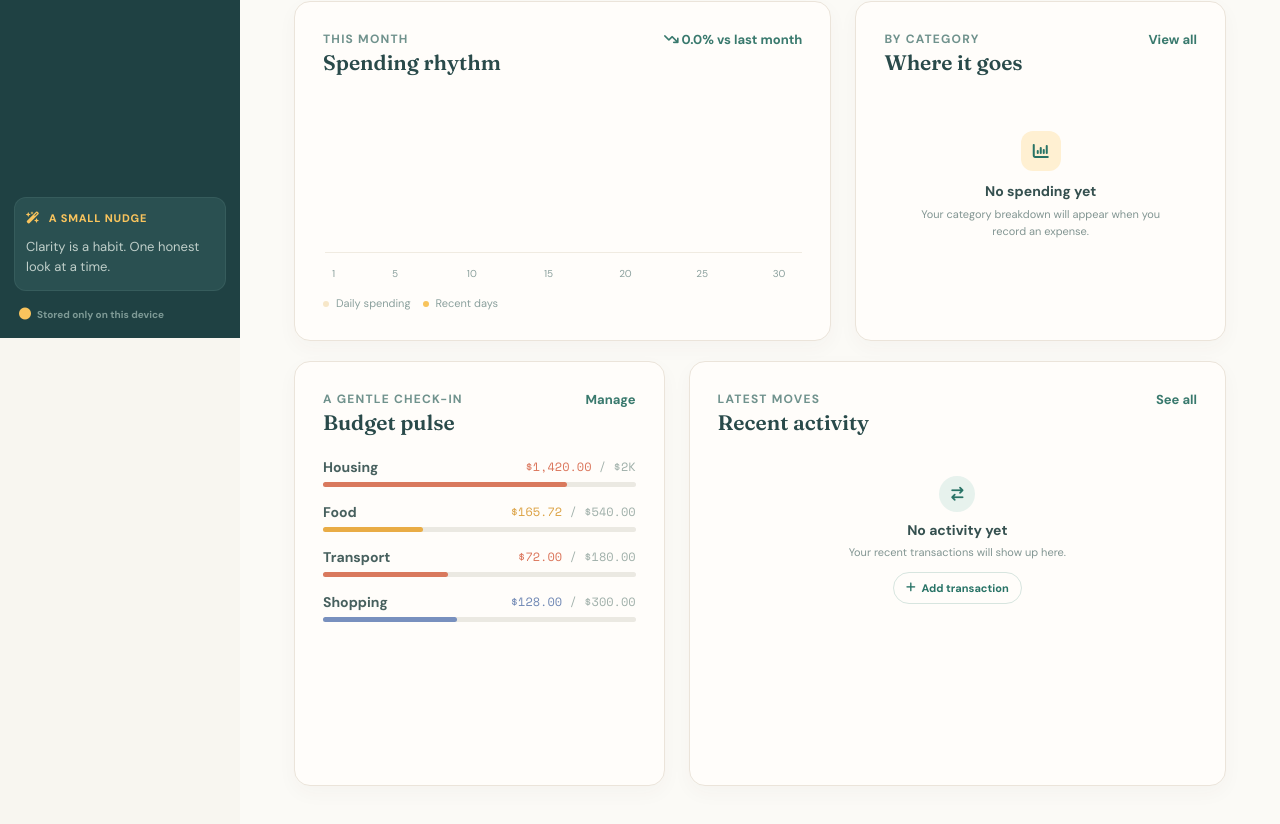
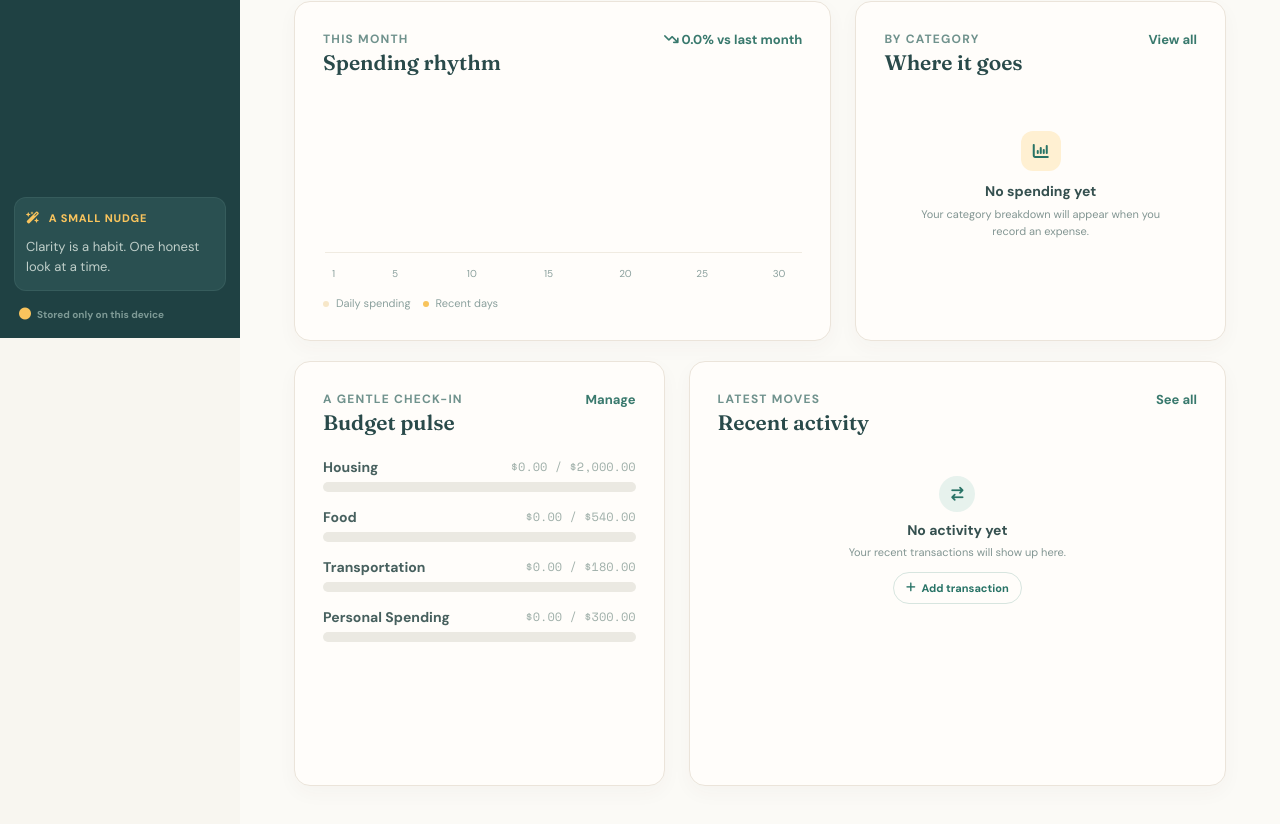
Before and after one commit to emperorfrost17-png/finance-tracker-app, a React (Vite) app: page / in a window 1280 px wide. Shown: the part 462-1286 px from the top of the page. Built offline with nearby package versions, Linux system fonts and the light colour scheme.

Commit message:
made budget in overview functional

```diff
--- a/src/App.tsx
+++ b/src/App.tsx
@@ -31,6 +31,14 @@ export interface Transaction {
   type: "Expense" | "Income";
   createdAt: string; // ISO string representation of the date and time when the transaction was created
 }
+export interface Budget {
+  id: string;
+  name: string;
+  icon: string;
+  limit: number;
+  remaining: number;
+  tone: string;
+}
 
 function App() {
   const [transactions, setTransactions] = useState<Transaction[]>(() => {
@@ -48,7 +56,6 @@ function App() {
     } catch {
       return "Nathan";
     }
-
   });
   const [isAddTransactionOpen, setIsAddTransactionOpen] = useState(false);
   const [isEditTransactionOpen, setIsEditTransactionOpen] = useState(false);
@@ -71,8 +78,98 @@ function App() {
     } catch {
       return "USD";
     }
+  });
+  const createdDefaultBudgets = () => {
+    return [
+      {
+        id: crypto.randomUUID(),
+        name: "Housing",
+        icon: "◎",
+        limit: 2000,
+        remaining: 100,
+        tone: "blue",
+      },
+      {
+        id: crypto.randomUUID(),
+        name: "Food",
+        icon: "▣",
+        limit: 540,
+        remaining: 100,
+        tone: "coral",
+      },
+      {
+        id: crypto.randomUUID(),
+        name: "Transportation",
+        icon: "✦",
+        limit: 180,
+        remaining: 100,
+        tone: "blue",
+      },
 
+      {
+        id: crypto.randomUUID(),
+        name: "Personal Spending",
+        icon: "●",
+        limit: 300,
+        remaining: 100,
+        tone: "lavender",
+      },
+      {
+        id: crypto.randomUUID(),
+        name: "Savings & Investments",
+        icon: "●",
+        limit: 300,
+        remaining: 100,
+        tone: "peach",
+      },
+      {
+        id: crypto.randomUUID(),
+        name: "Healthcare",
+        icon: "●",
+        limit: 300,
+        remaining: 100,
+        tone: "pink",
+      },
+      {
+        id: crypto.randomUUID(),
+        name: "Other",
+        icon: "●",
+        limit: 300,
+        remaining: 100,
+        tone: "blue",
+      },
+      {
+        id: crypto.randomUUID(),
+        name: "Wellness",
+        icon: "✦",
+        limit: 160,
+        remaining: 100,
+        tone: "mint",
+      },
+      {
+        id: crypto.randomUUID(),
+        name: "Entertainment",
+        icon: "●",
+        limit: 100,
+        remaining: 100,
+        tone: "coral",
+      },
+    ];
+  };
+  const [budgets, setBudgets] = useState<Budget[]>(() => {
+    try {
+      const savedBudgets = localStorage.getItem("budgets");
+      if (savedBudgets) {
+        return JSON.parse(savedBudgets) as Budget[];
+      }
+    } catch (error) {
+      console.error("Failed to load saved budgets.", error);
+      return createdDefaultBudgets();
+    }
+
+    return createdDefaultBudgets();
   });
+
 
   const handleEditTransaction = (transaction: Transaction) => {
     setTaskToEdit(transaction);
@@ -147,11 +244,12 @@ function App() {
           path="/"
           element={
             <OverviewPage
-            transactions={transactions}
-            sortByDateAscending={sortByDateAscending}
+              transactions={transactions}
+              sortByDateAscending={sortByDateAscending}
               setIsAddTransactionOpen={setIsAddTransactionOpen}
               accountName={accountName}
               currency={currency}
+              budgets={budgets}
             />
           }
         />
@@ -159,7 +257,7 @@ function App() {
           path="/transactions"
           element={
             <TransactionsPage
-            transactions={transactions}
+              transactions={transactions}
               setTransactions={setTransactions}
               setIsAddTransactionOpen={setIsAddTransactionOpen}
               handleEditTransaction={handleEditTransaction}
@@ -176,8 +274,29 @@ function App() {
             />
           }
         />
-        <Route path="/settings" element={<SettingsPage accountName={accountName} setAccountName={setAccountName} currency={currency} setCurrency={setCurrency} />} />
-        <Route path="/budget" element={<BudgetPage transactions={transactions} accountName={accountName} currency={currency} />} />
+        <Route
+          path="/settings"
+          element={
+            <SettingsPage
+              accountName={accountName}
+              setAccountName={setAccountName}
+              currency={currency}
+              setCurrency={setCurrency}
+            />
+          }
+        />
+        <Route
+          path="/budget"
+          element={
+            <BudgetPage
+              transactions={transactions}
+              accountName={accountName}
+              currency={currency}
+              budgets={budgets}
+              setBudgets={setBudgets}
+            />
+          }
+        />
       </Routes>
       {showAddedTaskNotification && (
         <div className="notification" role="status" aria-live="polite">
--- a/src/pages/OverviewPage.css
+++ b/src/pages/OverviewPage.css
@@ -297,7 +297,7 @@
   position: relative;
   z-index: 1;
   display: block;
-  height: 5px;
+  height: 10px;
   margin-top: 5px;
   border-radius: 5px;
 }
@@ -342,7 +342,7 @@
   color: #7189b5;
 }
 .budget-track {
-  height: 5px;
+  height: 10px;
   margin-top: 6px;
   border-radius: 5px;
   background: #ebe9e2;
@@ -351,15 +351,29 @@
   display: block;
   height: 100%;
   border-radius: 5px;
+
 }
 .budget-fill--coral {
   background: #d9795d;
+
 }
-.budget-fill--gold {
-  background: #e9ac45;
+.budget-fill--lavender {
+  background: #a78bca;
 }
 .budget-fill--blue {
   background: #7890be;
+}
+.budget-fill--peach {
+  background: #d79c57;
+}
+.budget-fill--olive {
+  background: #9aaa68;
+}
+.budget-fill--pink {
+  background: #bd92a2;
+}
+.budget-fill--mint {
+  background: #5f9b8e;
 }
 .activity-list {
   margin-top: 14px;
--- a/src/pages/OverviewPage.tsx
+++ b/src/pages/OverviewPage.tsx
@@ -6,6 +6,7 @@ import { BarChart } from "../components/BarChart";
 import dayjs from "dayjs";
 import { Link } from "react-router";
 import { formatMoney } from "../components/formatMoney";
+import type { Budget } from "../App";
 import "./OverviewPage.css";
 
 interface OverviewPageProps {
@@ -14,6 +15,8 @@ interface OverviewPageProps {
   sortByDateAscending: Transaction[];
   accountName: string;
   currency: string;
+  budgets: Budget[];
+
 }
 export function OverviewPage({
   transactions,
@@ -21,6 +24,7 @@ export function OverviewPage({
   sortByDateAscending,
   accountName,
   currency,
+  budgets
 }: OverviewPageProps) {
   let availableBalance = 0;
   let totalIncome = 0;
@@ -30,6 +34,15 @@ export function OverviewPage({
     totalExpenses += transaction.amount.expense;
     availableBalance = totalIncome - totalExpenses;
   });
+  const budgetsWithSpent = budgets
+  .map((budget) => {
+    const spent = transactions
+      .filter((t) => t.category === budget.name && t.type === "Expense")
+      .reduce((total, t) => total + t.amount.expense, 0);
+    return { ...budget, spent };
+  })
+  .sort((a, b) => b.spent - a.spent) // highest spent first
+  .slice(0, 4);
   return (
     <main className="App">
       <Sidebar />
@@ -61,9 +74,7 @@ export function OverviewPage({
           <section className="balance-banner">
             <div className="balance-copy">
               <span className="panel-kicker">Available balance</span>
-              <strong>
-                {formatMoney(availableBalance, currency)}
-              </strong>
+              <strong>{formatMoney(availableBalance, currency)}</strong>
               <p>
                 <span className="status-pill">On track</span> for your{" "}
                 {dayjs().format("MMMM")} budget
@@ -72,15 +83,11 @@ export function OverviewPage({
             <div className="balance-stats">
               <div>
                 <span>Income</span>
-                <strong>
-                  {formatMoney(totalIncome, currency)}
-                </strong>
+                <strong>{formatMoney(totalIncome, currency)}</strong>
               </div>
               <div>
                 <span>Spent</span>
-                <strong>
-                  {formatMoney(totalExpenses, currency)}
-                </strong>
+                <strong>{formatMoney(totalExpenses, currency)}</strong>
               </div>
               <div>
                 <span>Savings rate</span>
@@ -149,7 +156,9 @@ export function OverviewPage({
                                 className={`category-dot category-dot--${data.tone}`}
                               />
                               <strong>{category}</strong>
-                              <small>{formatMoney(data.amount, currency)}</small>
+                              <small>
+                                {formatMoney(data.amount, currency)}
+                              </small>
                             </div>
                             <span
                               className={`category-bar category-bar--${data.tone}`}
@@ -176,27 +185,35 @@ export function OverviewPage({
                 </Link>
               </div>
               <div className="budget-list">
-                {[
-                  ["Housing", "$1,420.00", "$2K", "78%", "coral"],
-                  ["Food", "$165.72", "$540.00", "32%", "gold"],
-                  ["Transport", "$72.00", "$180.00", "40%", "coral"],
-                  ["Shopping", "$128.00", "$300.00", "43%", "blue"],
-                ].map(([name, spent, total, width, color]) => (
+                {budgetsWithSpent.map(({ name, limit, tone, spent }) => {
+
+
+                 const usedPercent =
+                limit > 0 ? (spent / limit) * 100 : 0;
+
+              const progressPercent = Math.min(
+                // this ensures that the progress bar does not go below 0% or above 100%
+                Math.max(usedPercent, 0),
+                100,
+              );
+
+                return (
+
                   <div className="budget-row" key={name}>
                     <div>
                       <strong>{name}</strong>
                       <span>
-                        <b className={`text--${color}`}>{spent}</b> / {total}
+                        <b className={spent > limit ? `text--${tone}` : ``}>{formatMoney(spent, currency)}</b> / {formatMoney(limit, currency)}
                       </span>
                     </div>
                     <div className="budget-track">
                       <i
-                        className={`budget-fill budget-fill--${color}`}
-                        style={{ width }}
+                        className={`budget-fill budget-fill--${tone}`}
+                        style={{ width: `${progressPercent}%` }}
                       />
                     </div>
                   </div>
-                ))}
+                )})}
               </div>
             </section>
 
--- a/src/pages/TransactionsPage.tsx
+++ b/src/pages/TransactionsPage.tsx
@@ -42,7 +42,6 @@ export function TransactionsPage({
   accountName,
   currency,
 }: TransactionsPageProps) {
-
   const handleSearchQueryChange = (
     event: React.ChangeEvent<HTMLInputElement>,
   ) => {
@@ -82,8 +81,8 @@ export function TransactionsPage({
                 <p>{sortByDateAscending.length} entries in your space</p>
               ) : (
                 <p>
-                  {sortByDateAscending.length} of {transactions.length}{" "}
-                  entries in your space
+                  {sortByDateAscending.length} of {transactions.length} entries
+                  in your space
                 </p>
               )}
               <h2>Transactions</h2>
@@ -130,7 +129,6 @@ export function TransactionsPage({
                 </span>
                 <select
                   className="transaction-filter-select"
-
                   aria-label="Filter by type"
                   id="all-types"
                   value={typeFilter}
```
Also changed, not shown: src/pages/BudgetPage.tsx (+20 -103 lines), src/pages/SettingsPage.tsx (+12 -6 lines).
